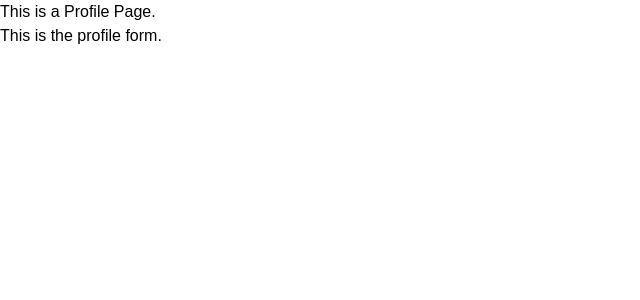
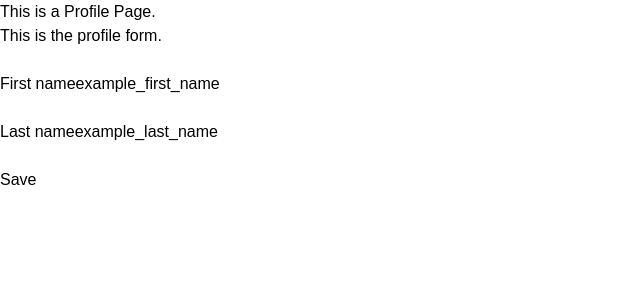
Before and after one commit to lablueprint/path, a Next.js app: page /profile in a window 1280 px wide. Shown: the top 300 px of the page, without its empty margins (0-640 px from the left). Built offline with nearby package versions, Linux system fonts and the light colour scheme; no server answers.

Commit message:
add profile form with first and last name fields + save button field

```diff
--- a/app/(main)/profile/components/ProfileForm.tsx
+++ b/app/(main)/profile/components/ProfileForm.tsx
@@ -1,7 +1,37 @@
 import type { User } from '@/app/types/user';
+import { useForm } from 'react-hook-form';
 
 export default function ProfileForm( {user} : {user: User} ) {
-  return (
-    <div>This is the profile form.</div>
-  );
+    const { register } = useForm({
+        defaultValues: {
+            first_name: user.first_name ?? 'unknown_first_name',
+            last_name: user.last_name ?? 'unknown_last_name',
+        },
+    });
+
+    return (
+        <div>This is the profile form.
+            <form>
+                <br />
+                {/* First name */}
+                <div>
+                    <label>First name</label>
+                    <input {...register('first_name', { required: true })} />
+                </div>
+                <br />
+                {/* Last name */}
+                <div>
+                    <label>Last name</label>
+                    <input {...register('last_name', { required: true })} />
+                </div>
+                <br />
+                {/* save button */}
+                <button
+                    type='submit'
+                >
+                    Save
+                </button>
+            </form>
+        </div>
+    );
 }
--- a/app/(main)/profile/page.tsx
+++ b/app/(main)/profile/page.tsx
@@ -6,8 +6,8 @@ import type { User } from '@/app/types/user';
 export default function PersonalProfilePage() {
     const user: User = {
         user_id: 'example_user_id',
-        first_name: 'example_first',
-        last_name: 'example_last',
+        first_name: 'example_first_name',
+        last_name: 'example_last_name',
         email: 'example@example.com',
         profile_photo_url: 'https://example.com/photo.jpg'
     };
```
